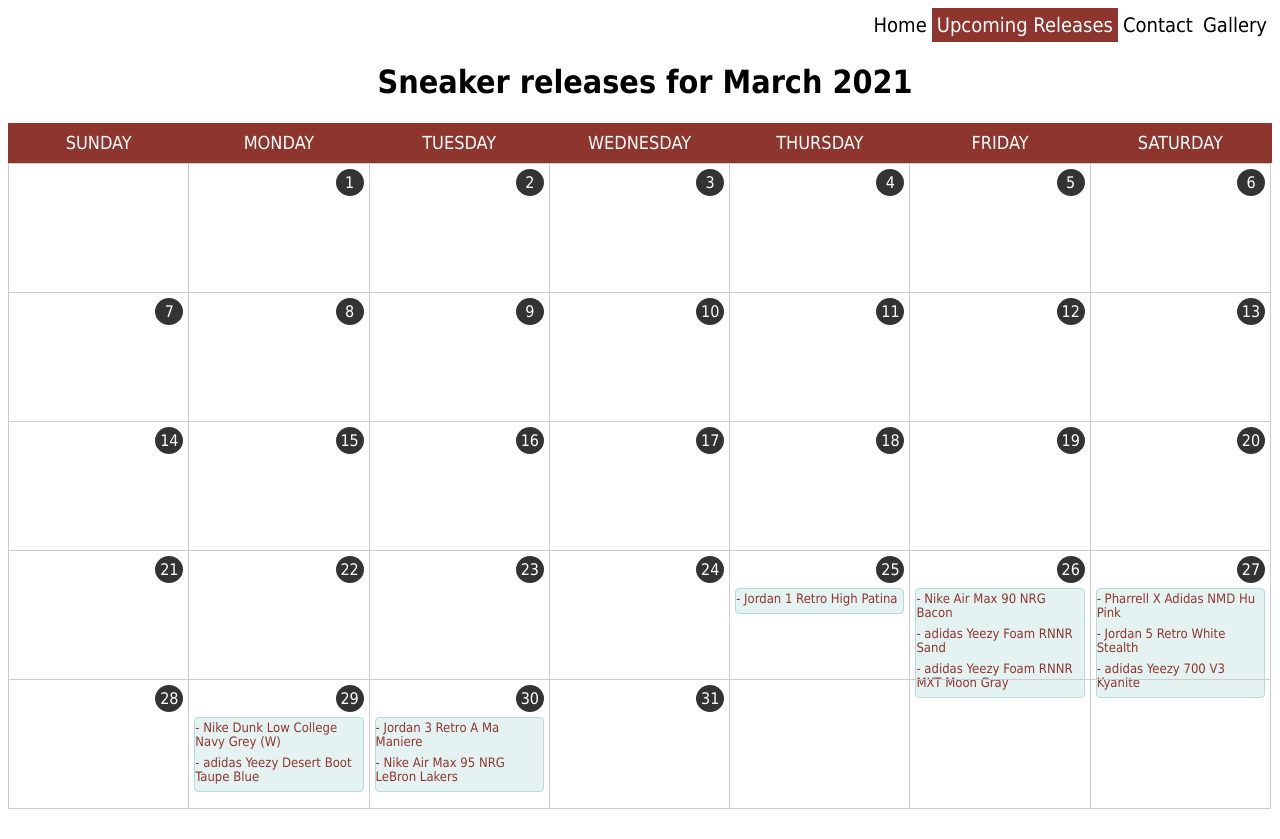
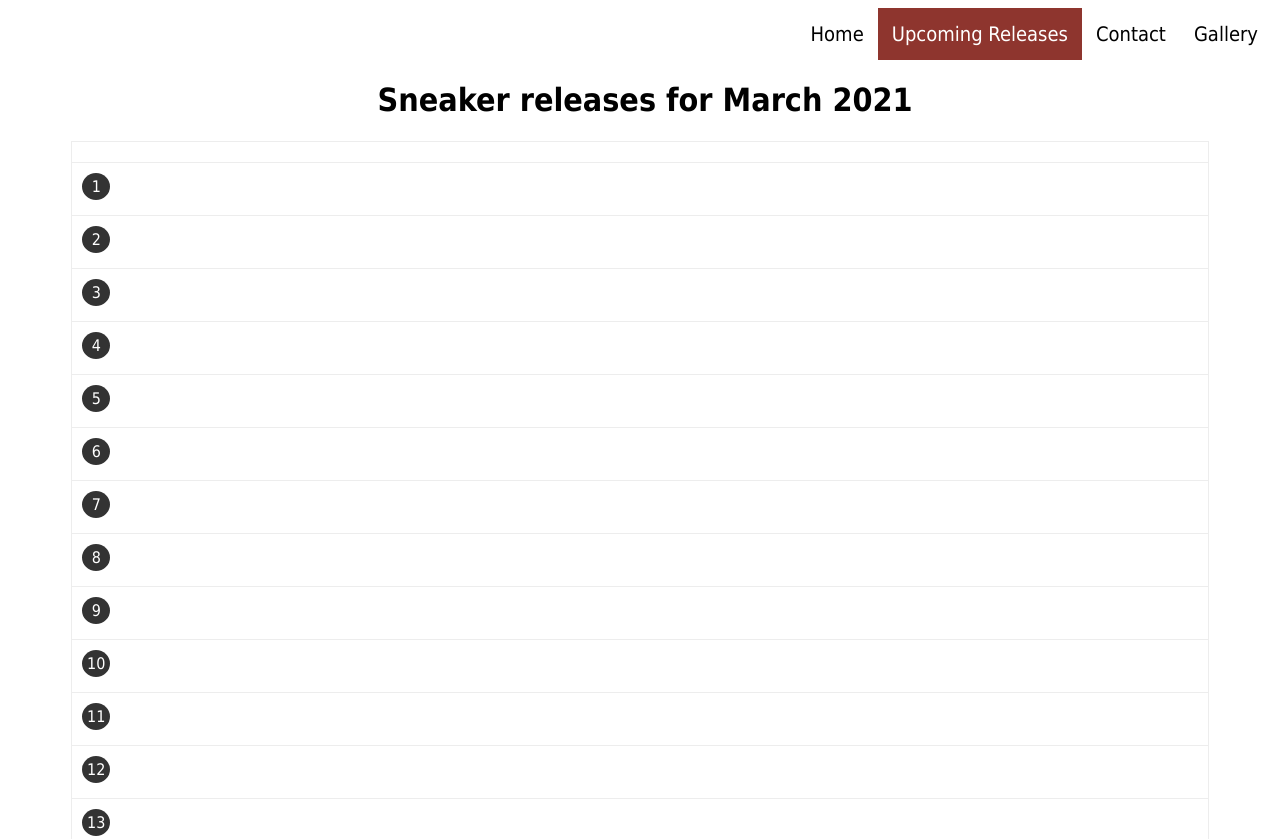
Before and after one commit to AnthonyGamon/Solesiety, a plain HTML site: page UpcomingSneakerReleases.html in a window 1280 px wide. Shown: the top 839 px of the page. Before the commit the page ends 809 px from the top, so only its background shows below. Drawn offline with Linux system fonts and the light colour scheme.

Commit message:
working on styling

```diff
--- a/gallery.css
+++ b/gallery.css
@@ -1,5 +1,5 @@
 body{
-
+    background-color: black;
 }
 .row {
     display: flex;
--- a/style.css
+++ b/style.css
@@ -1,6 +1,6 @@
 body {
-    font-family: Tahoma;
-
+	font-family: Tahoma;
+	padding-bottom: 50px;
 }
 
 header {
@@ -12,7 +12,10 @@ header {
 }
 
 #calendar {
-	width: 100%;
+	width: 90%;
+	margin: auto;
+
+
 }
 
 #calendar a {
@@ -25,6 +28,7 @@ header {
 	padding: 0;
 	margin: 0;
 	width: 100%;
+
 }
 
 #calendar li {
@@ -54,7 +58,7 @@ header {
 }
 
 #calendar .days li {
-	height: 130px;
+	height: 150px;
 }
 
 #calendar .days li:hover {
@@ -75,10 +79,11 @@ header {
 #calendar .event {
 	clear: both;
 	display: block;
-	font-size: 13px;
+	font-size: 15px;
 	border-radius: 4px;
-
-
+	padding: 5px;
+	margin-top: 40px;
+	margin-bottom: 5px;
 	line-height: 14px;
 	background: #e4f2f2;
 	border: 1px solid #b5dbdc;
@@ -99,7 +104,7 @@ header {
 
 
 
-@media(max-width: 1070px) {
+@media(max-width: 1600px) {
 
 	#calendar .weekdays, #calendar .other-month {
 		display: none;
@@ -130,10 +135,9 @@ header {
     float: right;
     color: black;
     text-align: center;
-    padding: 5px ;
+    padding: 14px ;
     text-decoration: none;
     font-size: 20px;
-    margin-top: 0px;
   }
 
   /* Change the color of links on hover */
```
